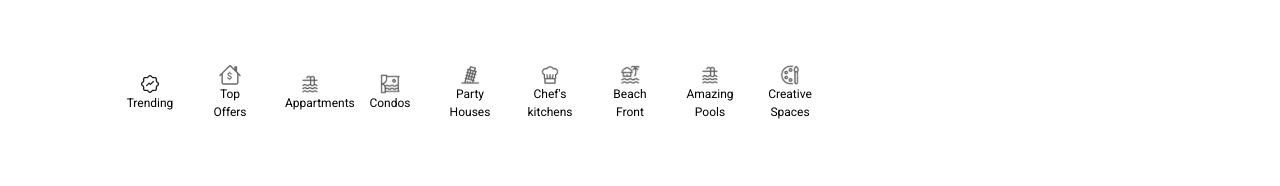
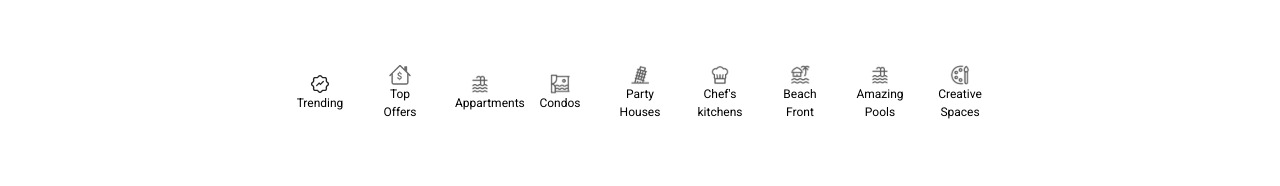
Before and after one commit to GeneralMarshal/Mandate-v2, a React (Vite) app: page / in a window 1280 px wide. Shown: the part 386-572 px from the top of the page. Built offline with nearby package versions, Linux system fonts and the light colour scheme.

Commit message:
still strying to make my filters look nice in the mobile version

```diff
--- a/src/Components/Filter.jsx
+++ b/src/Components/Filter.jsx
@@ -3,7 +3,7 @@ import "../Styles/Filter.css";
 export default function Filter() {
   return (
     <>
-      <div className="filter-container flex justify-start md:center">
+      <div className="filter-container flex justify-start md:justify-center">
         <div>
           <img src="Assets/filters/Verified.svg" className="filter-icon" />
           <p>Trending</p>
```
